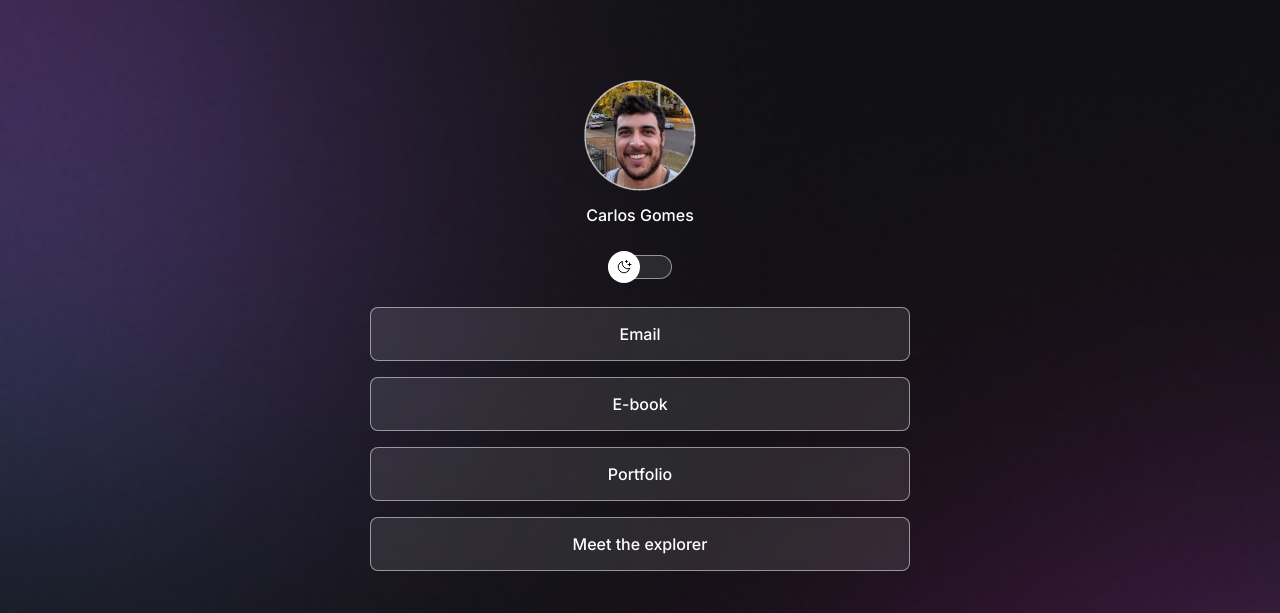
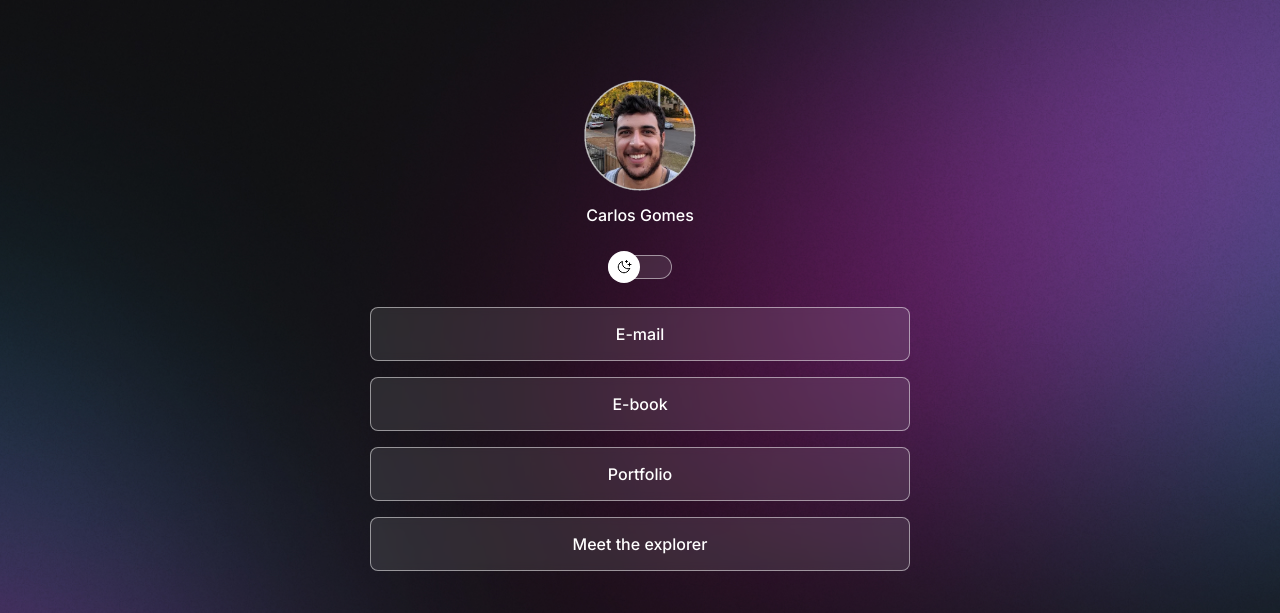
Before and after one commit to Carlosfagomes/dev-links, a plain HTML site: page index.html in a window 1280 px wide. Shown: the top 613 px of the page. Drawn offline with nearby package versions, Linux system fonts and the light colour scheme.

Commit message:
changed background based on media queries

```diff
--- a/index.html
+++ b/index.html
@@ -31,7 +31,7 @@
 
       <ul>
         <li>
-          <a href="#">Email</a>
+          <a href="mailto:gomes.cfa@gmail.com" target="_blank">E-mail</a>
         </li>
 
         <li>
--- a/style.css
+++ b/style.css
@@ -11,7 +11,7 @@
   --surface-color: rgba(255, 255, 255, 0.1);
   --surface-color-hover: rgba(255, 255, 255, 0.5);
   --highlight-color: rgba(255, 255, 255, 0.2);
-  --switch-bg-url:  white url(./assets/moon-stars.svg) no-repeat center;
+  --switch-bg-url: white url(./assets/moon-stars.svg) no-repeat center;
 }
 
 .light {
@@ -21,8 +21,7 @@
   --surface-color: rgba(0, 0, 0, 0.05);
   --surface-color-hover: rgba(0, 0, 0, 0.2);
   --highlight-color: rgba(0, 0, 0, 0.1);
-  --switch-bg-url:  white url(./assets/sun.svg) no-repeat center;
-
+  --switch-bg-url: white url(./assets/sun.svg) no-repeat center;
 }
 
 body {
@@ -33,7 +32,7 @@ body {
   background-size: cover;
   */
   background: var(--bg-url) no-repeat top center/cover;
-
+  height: 100vh;
 }
 
 body * {
@@ -100,7 +99,6 @@ body * {
   backdrop-filter: blur(4px);
   -webkit-backdrop-filter: blur(4px);
   border-radius: 9999px;
-
 }
 /*links */
 
@@ -168,3 +166,13 @@ footer {
   padding: 24px;
   text-align: center;
 }
+
+@media (min-width: 700px) {
+  :root {
+    --bg-url: url(./assets/bg-desktop.jpg);
+  }
+
+  :light {
+    --bg-url: url(./assets/bg-desktop-light.jpg);
+  }
+}
```
